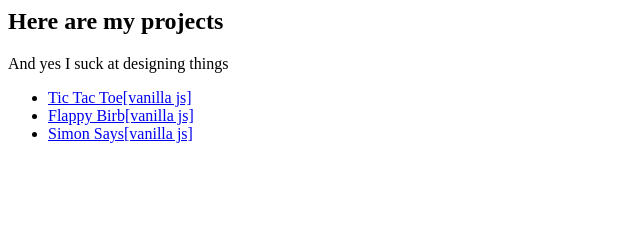
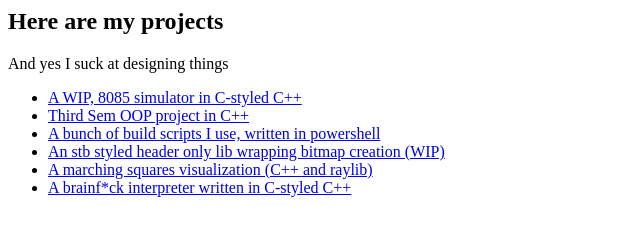
Before and after one commit to Pramish-Aryal/displayPage, a plain HTML site: page index.html in a window 1280 px wide. Shown: the whole page, without its empty margins (0-640 px from the left). Drawn offline with Linux system fonts and the light colour scheme.

Commit message:
updated?

```diff
--- a/index.html
+++ b/index.html
@@ -7,9 +7,12 @@
     <h2>Here are my projects</h2>
     <p>And yes I suck at designing things</p>
     <ul>
-    <li><a href = "https://pramish-aryal.github.io/Js-TicTacToe/">Tic Tac Toe[vanilla js]</a></li>
-    <li><a href = "https://www.pramisharyal.com.np/">Flappy Birb[vanilla js]</a></li>
-    <li><a href = "https://pramish-aryal.github.io/Js-Simon-Game/">Simon Says[vanilla js]</a></li>
+    <li><a href = "https://github.com/Pramish-Aryal/sim-8085">A WIP, 8085 simulator in C-styled C++</a></li>
+    <li><a href = "https://github.com/Pramish-Aryal/Undestined">Third Sem OOP project in C++</a></li>
+    <li><a href = "https://github.com/Pramish-Aryal/build-scripts">A bunch of build scripts I use, written in powershell</a></li>
+    <li><a href = "https://github.com/Pramish-Aryal/pimp">An stb styled header only lib wrapping bitmap creation (WIP)</a></li>
+    <li><a href = "https://github.com/Pramish-Aryal/MEATBALLS">A marching squares visualization (C++ and raylib)</a></li>
+    <li><a href = "https://github.com/Pramish-Aryal/cf">A brainf*ck interpreter written in C-styled C++</a></li>
     </ul>
     <!--<li><a href = ""></a></li>-->
   </body>
```
